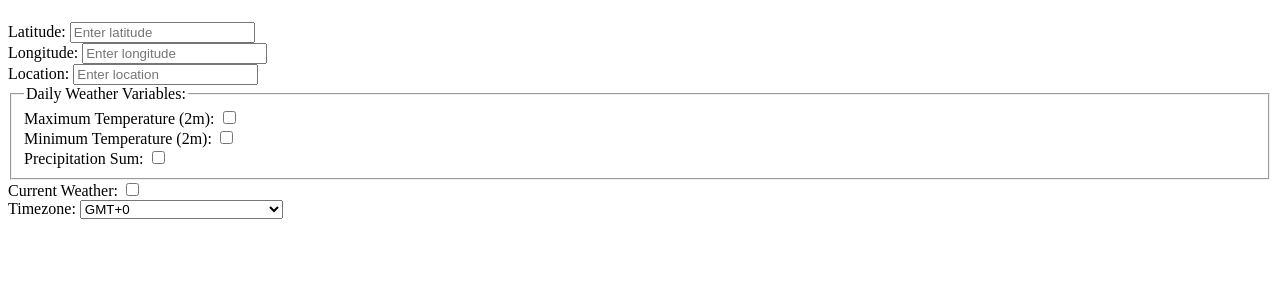
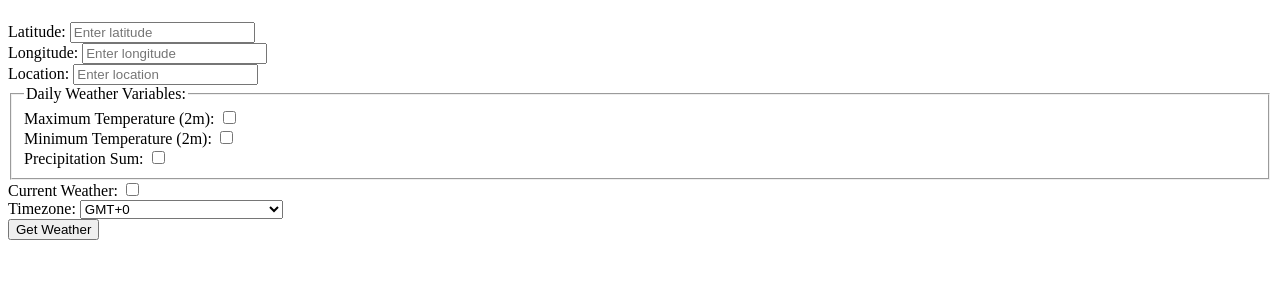
Before and after one commit to ajaypodicheti/weather, a Python web app: template templates/index.html in a window 1280 px wide. Shown: the part 58-358 px from the top of the page. Run offline with Jinja, Linux system fonts and the light colour scheme; the template is opened without the code that fills it, so the values that code supplies are empty.

Commit message:
added submit button to get output

```diff
--- a/templates/index.html
+++ b/templates/index.html
@@ -60,6 +60,10 @@
                 <option value="Pacific/Auckland">Pacific/Auckland</option>
             </select><br>
 
+            <div>
+                <button type="submit">Get Weather</button>  <!-- Submit button for form submission -->
+            </div>
+
         </form>
     </div>
 
```
